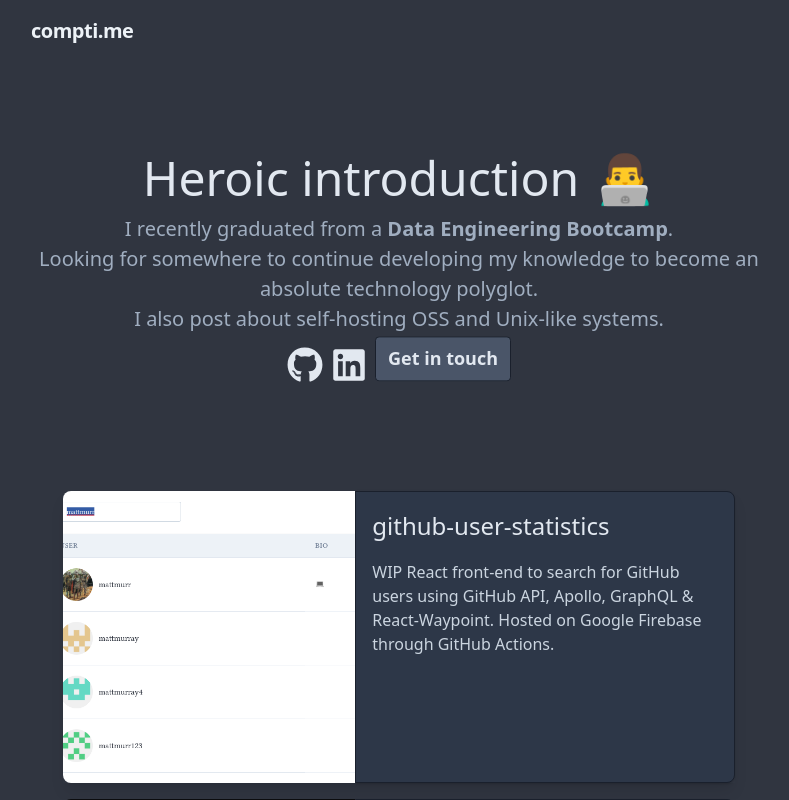
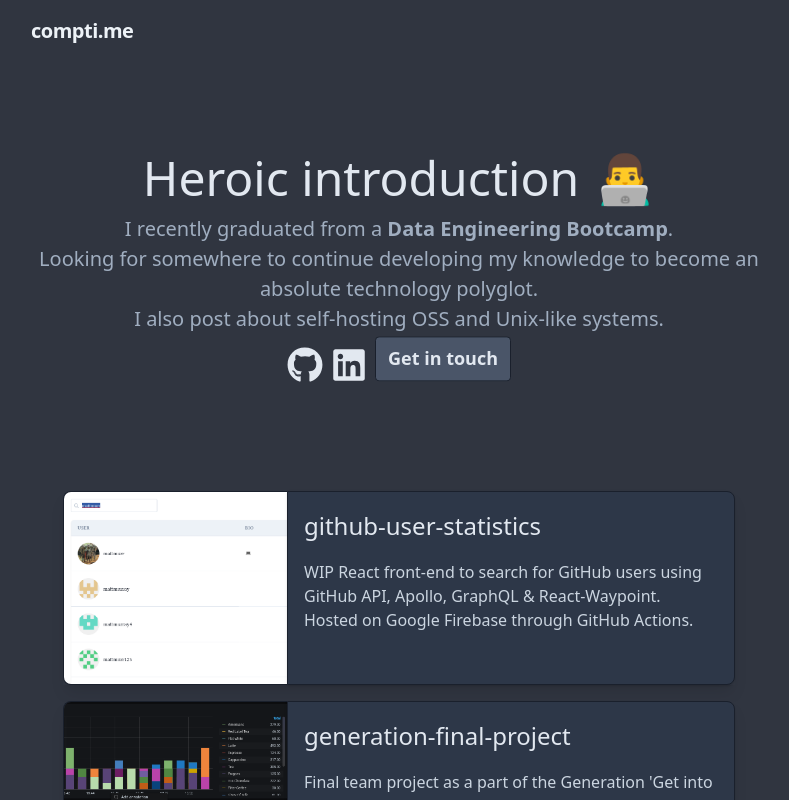
Before and after one commit to mattmurr/mattmurr.github.io, a Next.js app: page / in a window 1280 px wide. Shown: the top 800 px of the page, without its empty margins (241-1030 px from the left). Built offline with nearby package versions, Linux system fonts and the light colour scheme.

Commit message:
Fix deploy cmd .nojekyll

```diff
--- a/components/Card.js
+++ b/components/Card.js
@@ -6,12 +6,10 @@
   return (
     <Link href={project.url}>
       <div className="max-w-md my-4 shadow-lg cursor-pointer transition-transform duration-500 transform hover:scale-105 md:my-0 md:flex md:mx-auto md:max-w-2xl">
-        <Image
+        <img
           className="object-cover w-full border border-b-0 border-gray-900 rounded-lg rounded-b-none md:border-b md:border-r-0 md:rounded-bl-lg md:rounded-r-none md:w-1/3 pb-5/6"
           src={project.image}
           alt={project.title}
-          width={350}
-          height={350}
         />
         <div className="w-full px-4 py-4 bg-gray-800 border border-gray-900 rounded-lg rounded-t-none shadow md:rounded-tr-lg md:rounded-l-none md:w-2/3">
           <h2 className="mr-auto text-2xl font-medium ">{project.title}</h2>
--- a/package.json
+++ b/package.json
@@ -1,12 +1,14 @@
 {
   "name": "compti.me",
-  "homepage": "https://compti.me",
+  "homepage": "https://mattmurr.github.io",
   "version": "0.1.0",
   "private": true,
   "scripts": {
     "dev": "next dev",
     "build": "next build",
-    "start": "next start"
+    "start": "next start",
+    "export": "next export",
+    "deploy": "npm run build && npm run export && touch out/.nojekyll && echo \"compti.me\" >> out/CNAME && gh-pages -t -d out"
   },
   "dependencies": {
     "next": "10.0.0",
--- a/pages/index.js
+++ b/pages/index.js
@@ -11,21 +11,21 @@
       title: "github-user-statistics",
       description:
         "WIP React front-end to search for GitHub users using GitHub API, Apollo, GraphQL & React-Waypoint. Hosted on Google Firebase through GitHub Actions.",
-      image: "/github-user-statistics.png",
+      image: "github-user-statistics.png",
       url: "https://github-user-statistics.web.app/",
     },
     {
       title: "generation-final-project",
       description:
         "Final team project as a part of the Generation 'Get into Data Engineering' bootcamp, Serverless AWS Lambda Python3 ETL process. Visualisations with Grafana.",
-      image: "/generation-final-project.png",
+      image: "generation-final-project.png",
       url: "",
     },
     {
       title: "mylib",
       description:
         "C99 Library containing various data structures and utilities, Vectors, Linked lists, Hash maps",
-      image: "/mylib.png",
+      image: "mylib.png",
       url: "https://github.com/mattmurr/mylib",
     },
   ];
```
